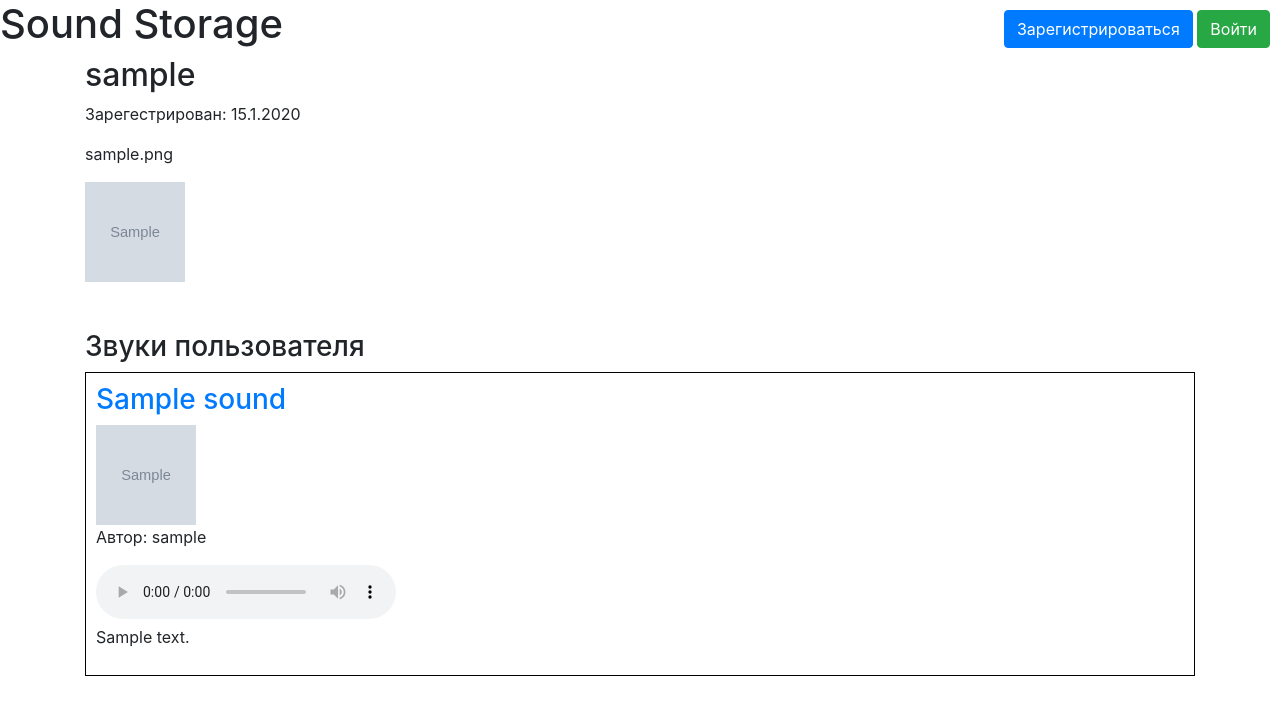
After one commit to zhbuni/soundStorage, a Flask app: page /user/1 in a window 1280 px wide. The commit adds this page. Shown: the top 715 px of the page. Run offline with Flask 2, Linux system fonts and the light colour scheme; tables that the repository leaves empty hold one stand-in row (values such as "Sample post"); grey boxes marked "Sample" are stand-in pictures; some libraries are stand-ins or nearby versions.

Commit message:
просмотр профилей пользователей

```diff
--- a/main.py
+++ b/main.py
@@ -1,4 +1,4 @@
-from flask import Flask, render_template, redirect, request
+from flask import Flask, render_template, redirect, request, abort
 from data import db_session
 from data.users import User
 from data.sounds import Sound
@@ -17,6 +17,14 @@ from werkzeug.utils import secure_filename
 
 import datetime
 import os
+import string
+import random
+
+
+def generate_random_string(n):
+    chrs = string.ascii_letters + string.digits
+    return ''.join([random.choice(chrs) for i in range(n)])
+
 
 app = Flask(__name__)
 app.config['SECRET_KEY'] = 'need_to_change_secret_key'
@@ -28,6 +36,11 @@ login_manager.init_app(app)
 
 db_session.global_init("db/soundStorage.db")
 db_sess = db_session.create_session()
+
+
+@app.errorhandler(404)
+def page_not_found(e):
+    return render_template('404.html'), 404
 
 
 @login_manager.user_loader
@@ -63,14 +76,9 @@ def register():
         file = form.file.data
         # если пришел файл, то ставим аватарку. если нет, до дефолтную картинку
         if file:
-            last_id = db_sess.query(User).order_by(User.id.desc()).first()
-            if not last_id:
-                last_id = 0
-            else:
-                last_id = last_id.id
             filename = secure_filename(file.filename)
             # создаем название файла с новым именем и оригинальным разширением
-            filename = str(last_id + 1) + '.' + filename.split('.')[-1]
+            filename = generate_random_string(9) + '.' + filename.split('.')[-1]
             user.image = filename
             file.save(os.path.join('static', 'images/', filename))
         else:
@@ -149,15 +157,9 @@ def upload_sound():
     if form.validate_on_submit():
         # получаем файл
         file = form.file.data
-        # получаем айди последней записи, чтобы дать имя новой
-        last_id = db_sess.query(Sound).order_by(Sound.id.desc()).first()
-        if not last_id:
-            last_id = 1
-        else:
-            last_id = last_id.id
         filename = secure_filename(file.filename)
         # создаем название файла с новым именем и оригинальным разширением
-        filename = str(last_id + 1) + '.' + filename.split('.')[-1]
+        filename = generate_random_string(9) + '.' + filename.split('.')[-1]
 
         sound = Sound(
             name=form.name.data,
@@ -175,5 +177,15 @@ def upload_sound():
     return render_template('upload_sound.html', title='Загрузка файла', form=form)
 
 
+@app.route('/user/<int:user_id>')
+def user_page(user_id):
+    user = db_sess.query(User).get(user_id)
+    if user:
+        sounds = db_sess.query(Sound).filter(Sound.author_id == user.id).all()
+        return render_template('user_page.html', user=user, sounds=sounds)
+    else:
+        abort(404)
+
+
 if __name__ == '__main__':
     app.run()
--- /dev/null
+++ b/templates/404.html
@@ -0,0 +1,4 @@
+{% extends "base.html" %}
+{% block content %}
+    <h1>Запрашиваемая страница не найдена ;(</h1>
+{% endblock %}
--- a/templates/base.html
+++ b/templates/base.html
@@ -17,7 +17,7 @@
 
     <nav style="position: absolute; right: 10px; top: 10px;">
         {% if current_user.is_authenticated %}
-        <a class="navbar-brand" href="/logout">{{ current_user.nickname }}</a>
+        <a class="navbar-brand" href="/user/{{ current_user.id}}">{{ current_user.nickname }}</a>
         {% else %}
         <p>
             <a class="btn btn-primary " href="/register">Зарегистрироваться</a>
--- /dev/null
+++ b/templates/user_page.html
@@ -0,0 +1,33 @@
+{% extends "base.html" %}
+{% block content %}
+
+    <div>
+        <h2>{{ user.nickname }}</h2>
+        <p>
+            Зарегестрирован: {{ user.registration_date.day }}.{{ user.registration_date.month }}.{{ user.registration_date.year }}</p>
+        <p>{{ user.profile_description }}</p>
+        <img src="../../static/images/{{ user.image }}" alt="" width="100" height="100">
+    </div>
+
+    <br>
+    {% if current_user.id == user.id %}
+        <a href="../logout" class="btn btn-danger">Logout</a>
+    {% endif %}
+    <br>
+
+    <h3>Звуки пользователя</h3>
+    <div>
+        {% for sound in sounds %}
+
+            <div class="soundpost">
+                <a href="/sound/{{ sound.id }}"><h3>{{ sound.name }}</h3></a>
+                <img src="../../static/images/{{ user.image }}" alt="" width="100" height="100">
+                <p>Автор: {{ user.nickname }}</p>
+                <audio controls>
+                    <source src="../../static/sounds/{{ sound.filename }}">
+                </audio>
+                <p>{{ sound.description }}</p>
+            </div>
+            </div>
+        {% endfor %}
+{% endblock %}
```
Also changed, not shown: db/soundStorage.db.
